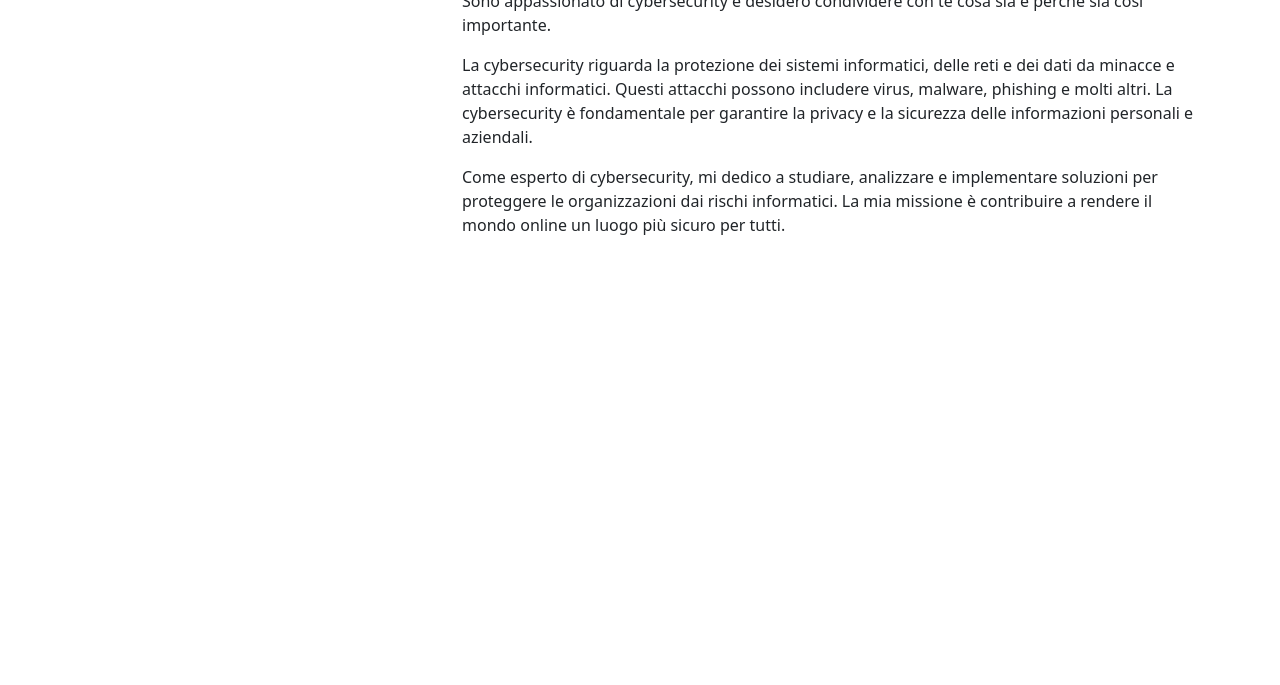
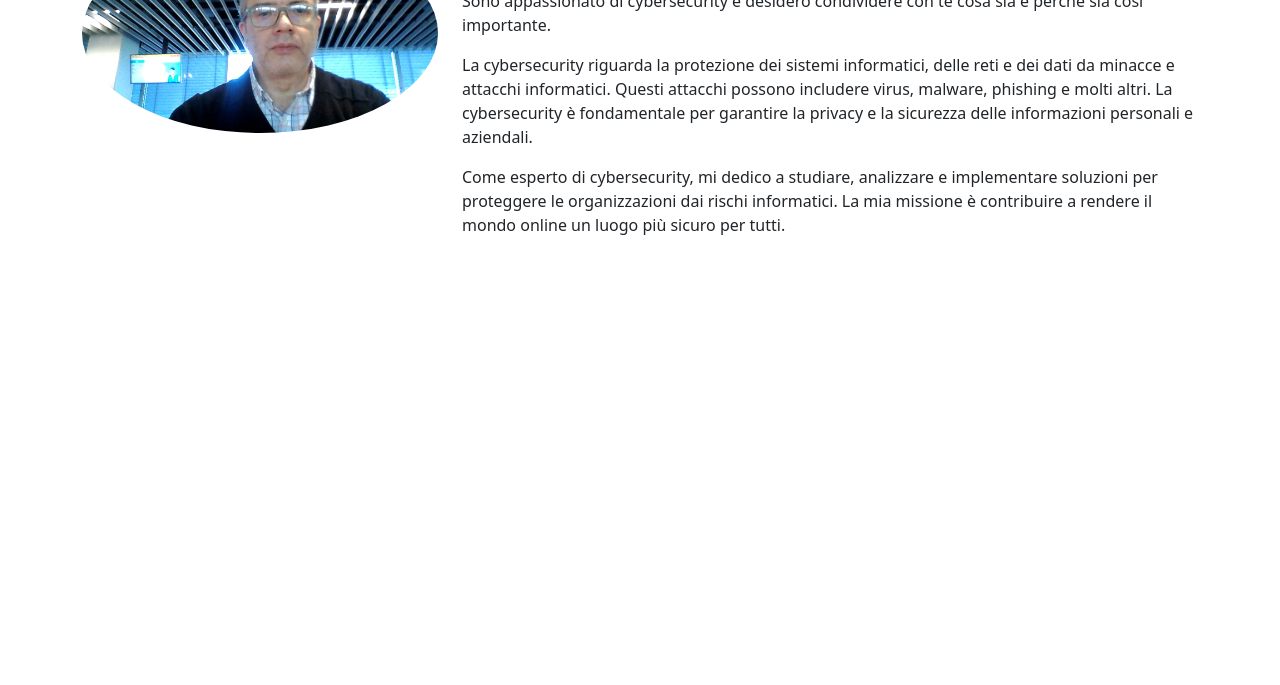
Before and after one commit to superdrago3/cybers, a plain HTML site: page index.html in a window 1280 px wide. Shown: the part 115-800 px from the top of the page. Drawn offline with nearby package versions, Linux system fonts and the light colour scheme.

Commit message:
Update index.html

```diff
--- a/index.html
+++ b/index.html
@@ -12,7 +12,7 @@
         <div class="row">
             <div class="col-md-4">
                 <!-- Inserisci la tua foto qui -->
-                <img src="tua_foto.jpg" alt="Francesco Sgaramella" class="img-fluid rounded-circle">
+                <img src="foto.jpg" alt="Francesco Sgaramella" class="img-fluid rounded-circle">
             </div>
             <div class="col-md-8">
                 <h1>Ciao, sono Francesco Sgaramella</h1>
```
